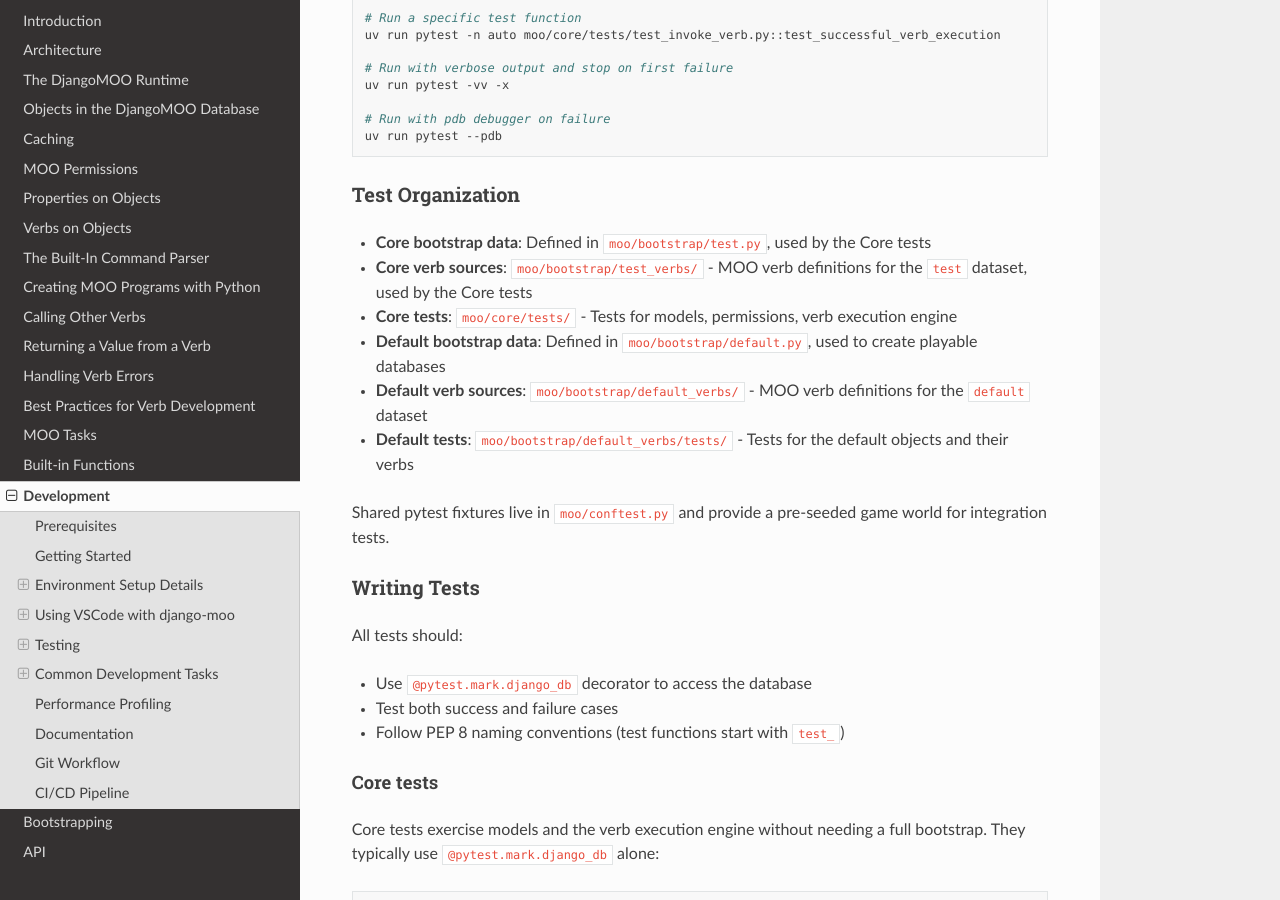
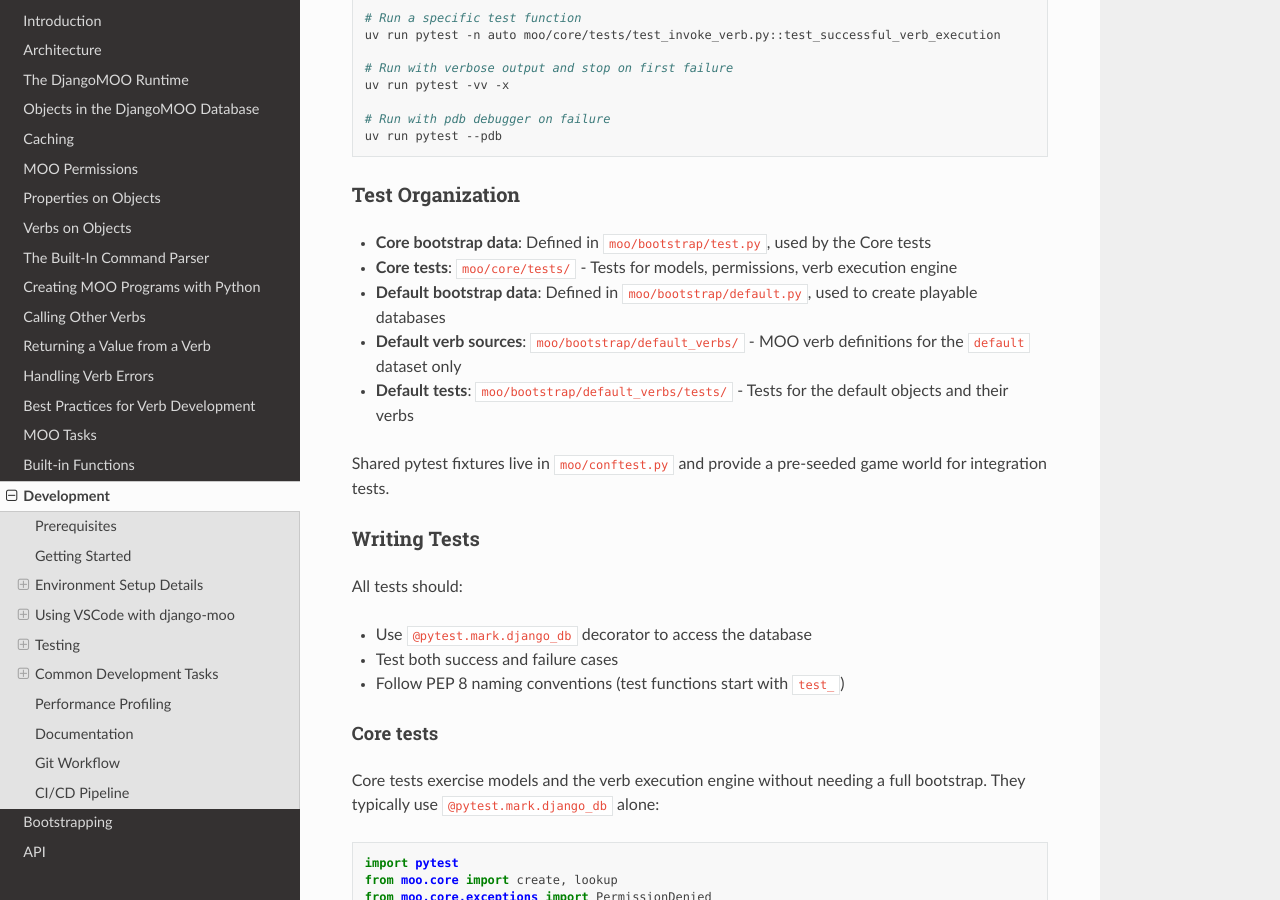
Before and after one commit to bubblehouse/django-moo, a Sphinx documentation site: the page built from docs/source/guide/12_development.md, in a window 1280 px wide and 900 px high, scrolled down 2820 px. Built offline with Sphinx 7.4.7 and the Read the Docs theme 3.1.0, drawn with Linux system fonts in a browser that asks for light colours.

Commit message:
docs: removed references to `test_verbs`

```diff
--- a/docs/source/guide/12_development.md
+++ b/docs/source/guide/12_development.md
@@ -105,10 +105,9 @@ uv run pytest --pdb
 ### Test Organization
 
 - **Core bootstrap data**: Defined in `moo/bootstrap/test.py`, used by the Core tests
-- **Core verb sources**: `moo/bootstrap/test_verbs/` - MOO verb definitions for the `test` dataset, used by the Core tests
 - **Core tests**: `moo/core/tests/` - Tests for models, permissions, verb execution engine
 - **Default bootstrap data**: Defined in `moo/bootstrap/default.py`, used to create playable databases
-- **Default verb sources**: `moo/bootstrap/default_verbs/` - MOO verb definitions for the `default` dataset
+- **Default verb sources**: `moo/bootstrap/default_verbs/` - MOO verb definitions for the `default` dataset only
 - **Default tests**: `moo/bootstrap/default_verbs/tests/` - Tests for the default objects and their verbs
 
 Shared pytest fixtures live in `moo/conftest.py` and provide a pre-seeded game world for integration tests.
```
Also changed, not shown: AGENTS.md (+3 -4 lines), docs/source/guide/13_bootstrapping.md (+3 -4 lines).
